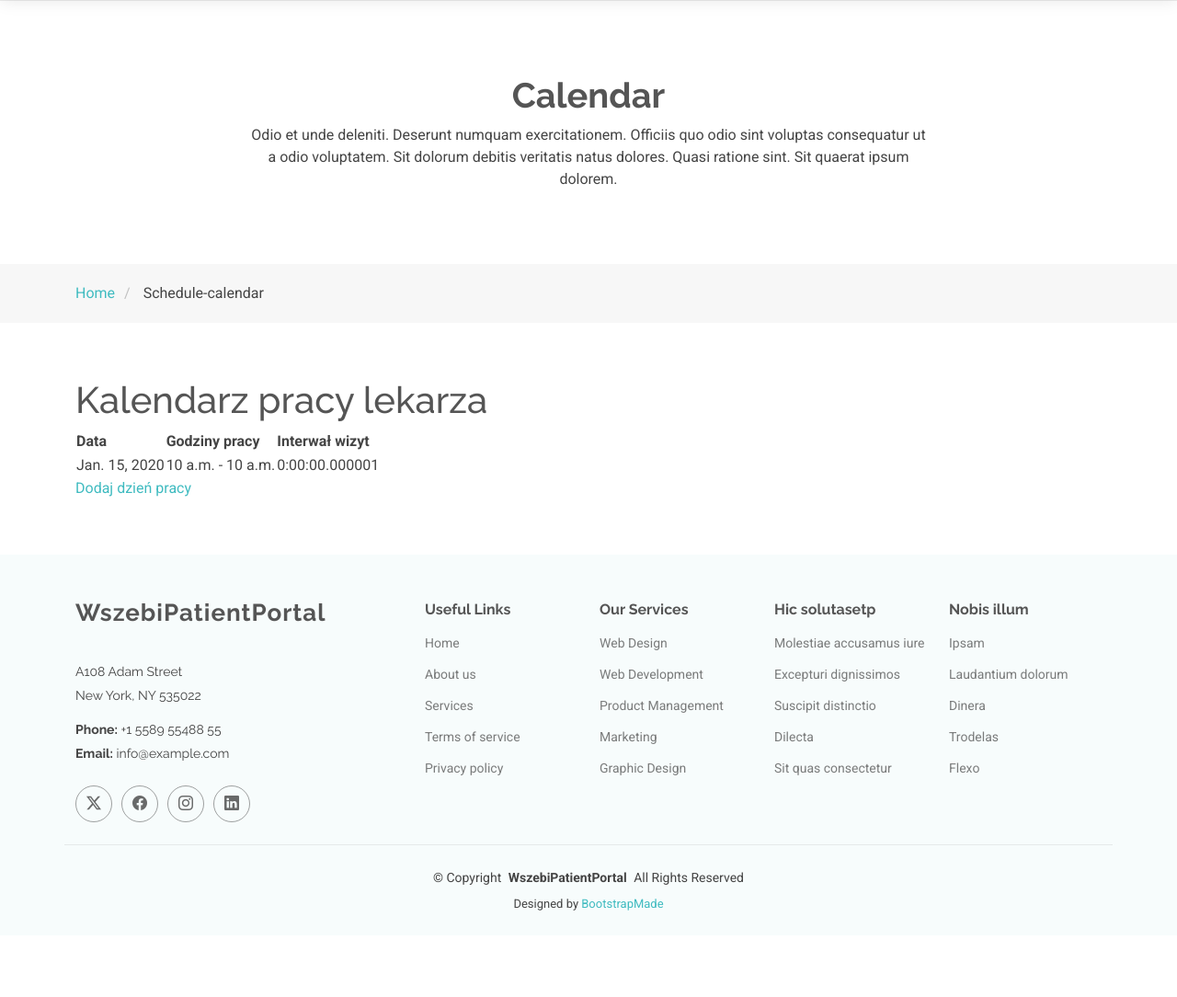
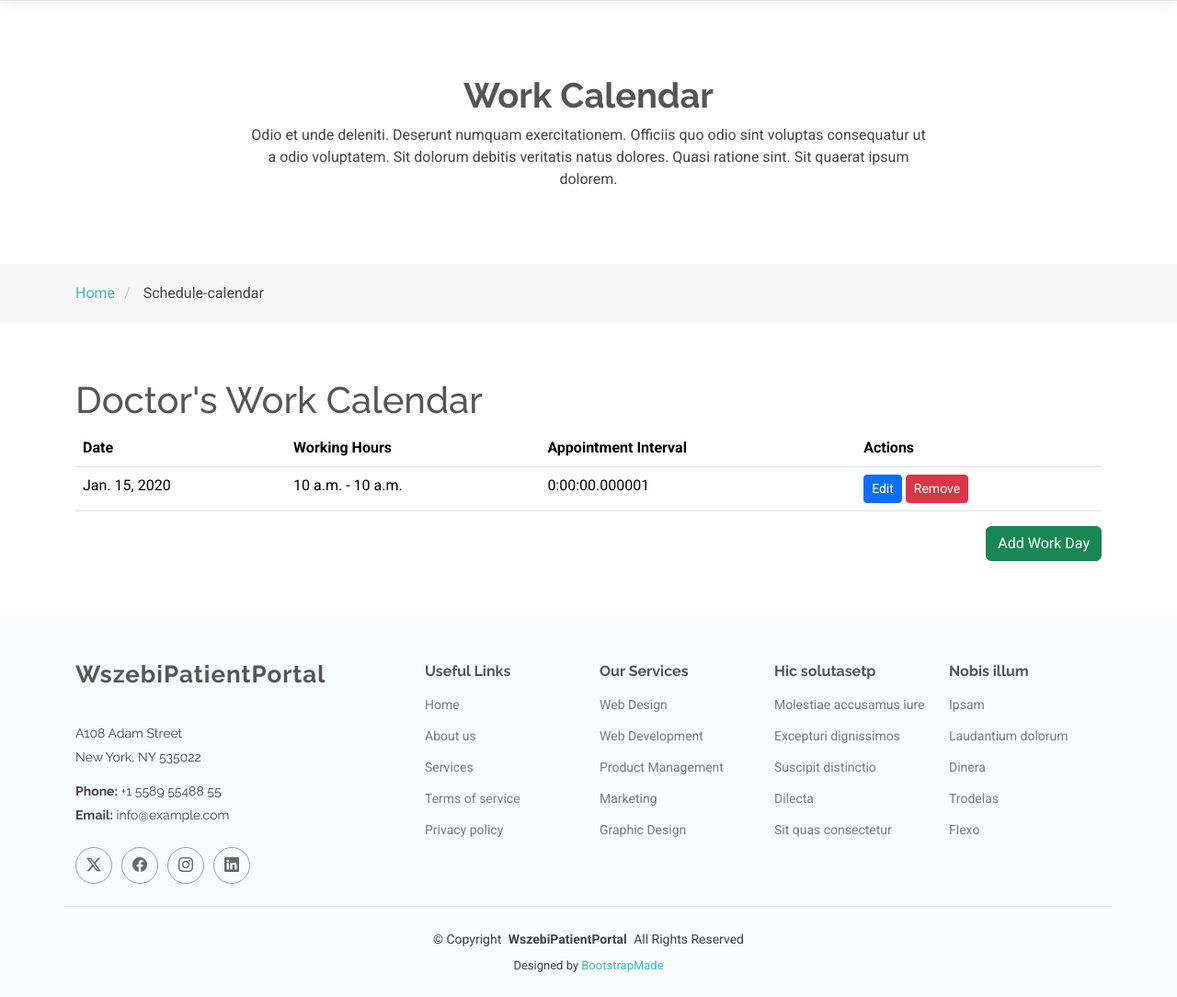
Before and after one commit to wszeborj/WszebiPatientPortal, a Django app: page /schedule_calendar/ in a window 1280 px wide. Shown: the part 118-1202 px from the top of the page at 92% size. Before the commit the page ends 1108 px from the top, so only its background shows below. Run offline with Django 5.2, Linux system fonts and the light colour scheme; a user stored in the database is signed in; tables that the repository leaves empty hold one stand-in row (values such as "Sample post"); some libraries are stand-ins or nearby versions.

Commit message:
[feature] created basic appointment form and views

```diff
--- a/appointments/models.py
+++ b/appointments/models.py
@@ -5,12 +5,10 @@ class Appointment(models.Model):
     doctor = models.ForeignKey(
         "users.Doctor", on_delete=models.CASCADE, related_name="appointments"
     )
-    patient = models.ForeignKey(
-        "users.Patient",
+    user = models.ForeignKey(
+        "users.User",
         on_delete=models.CASCADE,
         related_name="appointments",
-        null=True,
-        blank=True,
     )
     date = models.DateField()
     time = models.TimeField()
@@ -45,4 +43,7 @@ class ScheduleDay(models.Model):
         ordering = ["doctor", "work_date", "start_time"]
 
     def __str__(self):
-        return f"{self.doctor} - {self.work_date} {self.start_time}-{self.end_time}"
+        return (
+            f"{self.title} {self.user.first_name} {self.user.last_name} - "
+            f"{self.work_date} {self.start_time}-{self.end_time}"
+        )
--- a/appointments/templates/appointments/base.html
+++ b/appointments/templates/appointments/base.html
@@ -81,9 +81,8 @@
                     <li><a href="#">Deep Dropdown 5</a></li>
                   </ul>
                 </li>
-                <li><a href="#">Dropdown 2</a></li>
-                <li><a href="#">Dropdown 3</a></li>
-                <li><a href="#">Dropdown 4</a></li>
+                <li><a href="{% url 'appointments:schedule-calendar' %}">schedule-calendar</a></li>
+                <li><a href="{% url 'appointments:appointments-list' %}">appointments-list</a></li>
               </ul>
             </li>
             <li><a href="#contact">Contact</a></li>
--- a/appointments/templates/appointments/schedule_calendar.html
+++ b/appointments/templates/appointments/schedule_calendar.html
@@ -1,15 +1,16 @@
 {% extends 'appointments/base.html' %}
 {% load static %}
-{% block title %}Calendar{% endblock %}
+{% block title %}Work Calendar{% endblock %}
 
 {% block content %}
-<h1>Kalendarz pracy lekarza</h1>
-<table>
+<h1>Doctor's Work Calendar</h1>
+<table class="table">
     <thead>
         <tr>
-            <th>Data</th>
-            <th>Godziny pracy</th>
-            <th>Interwał wizyt</th>
+            <th>Date</th>
+            <th>Working Hours</th>
+            <th>Appointment Interval</th>
+            <th>Actions</th>
         </tr>
     </thead>
     <tbody>
@@ -18,9 +19,21 @@
             <td>{{ day.work_date }}</td>
             <td>{{ day.start_time }} - {{ day.end_time }}</td>
             <td>{{ day.interval }}</td>
+            <td>
+                <a href="{% url 'appointments:schedule-day-update' day.id %}" class="btn btn-primary btn-sm">
+                    Edit
+                </a>
+                <a href="{% url 'appointments:schedule-day-delete' day.id %}" class="btn btn-danger btn-sm">
+                    Remove
+                </a>
+            </td>
         </tr>
         {% endfor %}
     </tbody>
 </table>
-<a href="{% url 'appointments:create-schedule-day' %}">Dodaj dzień pracy</a>
+<div class="text-end">
+    <a href="{% url 'appointments:schedule-day-create' %}" class="btn btn-success">
+        Add Work Day
+    </a>
+</div>
 {% endblock %}
--- a/appointments/urls.py
+++ b/appointments/urls.py
@@ -19,6 +19,41 @@ urlpatterns = [
     path(
         "create_scheduleday/",
         views.ScheduleDayCreateView.as_view(),
-        name="create-schedule-day",
+        name="schedule-day-create",
+    ),
+    path(
+        "scheduleday/<int:pk>/update/",
+        views.ScheduleDayUpdateView.as_view(),
+        name="schedule-day-update",
+    ),
+    path(
+        "scheduleday/<int:pk>/delete/",
+        views.ScheduleDayDeleteView.as_view(),
+        name="schedule-day-delete",
+    ),
+    path(
+        "schedule_calendar/",
+        views.ScheduleCalendarView.as_view(),
+        name="schedule-calendar",
+    ),
+    path(
+        "appointments/",
+        views.AppointmentListView.as_view(),
+        name="appointments-list",
+    ),
+    path(
+        "create_appointment/",
+        views.AppointmentCreateView.as_view(),
+        name="appointment-create",
+    ),
+    path(
+        "appointment/<int:pk>/update/",
+        views.AppointmentUpdateView.as_view(),
+        name="appointment-update",
+    ),
+    path(
+        "appointment/<int:pk>/delete/",
+        views.AppointmentDeleteView.as_view(),
+        name="appointment-delete",
     ),
 ]
--- a/appointments/views.py
+++ b/appointments/views.py
@@ -2,15 +2,18 @@ from django.contrib import messages
 from django.shortcuts import redirect
 from django.urls import reverse_lazy
 from django.utils.timezone import now
-from django.views.generic import CreateView, ListView, TemplateView
+from django.views.generic import (
+    CreateView,
+    DeleteView,
+    ListView,
+    TemplateView,
+    UpdateView,
+)
 
-from appointments.models import Appointment
-
-from .forms import ScheduleDayForm
-from .models import ScheduleDay
+from .forms import AppointmentForm, ScheduleDayForm
+from .models import Appointment, ScheduleDay
 
 
-# Create your views here.
 class MainView(TemplateView):
     template_name = "appointments/main.html"
 
@@ -48,6 +51,7 @@ class ScheduleCalendarView(TemplateView):
 
 
 class ScheduleDayCreateView(CreateView):
+    model = ScheduleDay
     template_name = "appointments/schedule_form.html"
     form_class = ScheduleDayForm
     success_url = reverse_lazy("appointments:schedule-calendar")
@@ -70,12 +74,71 @@ class ScheduleDayCreateView(CreateView):
             messages.success(
                 self.request, "Grafik został zapisany! Możesz dodać kolejny dzień."
             )
-            return redirect("appointments:create-schedule-day")
+            return redirect("appointments:schedule-day-create")
+
+    def form_invalid(self, form):
+        # print(self.request.POST)
+        # print(form.errors)
+        for field, errors in form.errors.items():
+            for error in errors:
+                messages.error(self.request, f"Błąd w polu {field}: {error}")
+        return super().form_invalid(form)
+
+
+class ScheduleDayUpdateView(UpdateView):
+    template_name = "appointments/schedule_form.html"
+    form_class = ScheduleDayForm
+    model = ScheduleDay
+    success_url = reverse_lazy("appointments:schedule-calendar")
+
+
+class ScheduleDayDeleteView(DeleteView):
+    template_name = "appointments/schedule_confirm_delete.html"
+    model = ScheduleDay
+    success_url = reverse_lazy("appointments:schedule-calendar")
+
+
+class AppointmentListView(ListView):
+    model = Appointment
+    template_name = "appointments/appointment_list.html"
+    context_object_name = "appointments"
+
+
+class AppointmentCreateView(CreateView):
+    model = Appointment
+    form_class = AppointmentForm
+    template_name = "appointments/appointment_form.html"
+    success_url = reverse_lazy("appointments:appointments-list")
+
+    def get_form_kwargs(self):
+        kwargs = super().get_form_kwargs()
+        kwargs["user"] = self.request.user
+        return kwargs
+
+    def form_valid(self, form):
+        user = self.request.user
+        appointment = form.save(commit=False)
+        appointment.user = user
+        appointment.save()
+        return super().form_valid(form)
 
     def form_invalid(self, form):
         print(self.request.POST)
         print(form.errors)
         for field, errors in form.errors.items():
             for error in errors:
-                messages.error(self.request, f"Błąd w polu {field}: {error}")
+                messages.error(self.request, f"Issue in field {field}: {error}")
         return super().form_invalid(form)
+
+
+class AppointmentUpdateView(UpdateView):
+    model = Appointment
+    form_class = AppointmentForm
+    template_name = "appointments/appointment_form.html"
+    success_url = reverse_lazy("appointments:appointments-list")
+
+
+class AppointmentDeleteView(DeleteView):
+    model = Appointment
+    template_name = "appointments/appointment_confirm_delete.html"
+    success_url = reverse_lazy("appointments:appointments-list")
--- a/users/models.py
+++ b/users/models.py
@@ -74,4 +74,4 @@ class Doctor(models.Model):
     )
 
     def __str__(self):
-        return f"{self.title} {self.first_name} {self.last_name}"
+        return f"{self.title} {self.user.first_name} {self.user.last_name}"
```
Also changed, not shown: appointments/forms.py (+33 -1 lines), appointments/templates/appointments/appointment_confirm_delete.html (added, +26 -0 lines), appointments/templates/appointments/appointment_form.html (added, +22 -0 lines), appointments/templates/appointments/appointment_list.html (added, +38 -0 lines), appointments/templates/appointments/schedule_confirm_delete.html (added, +31 -0 lines).
